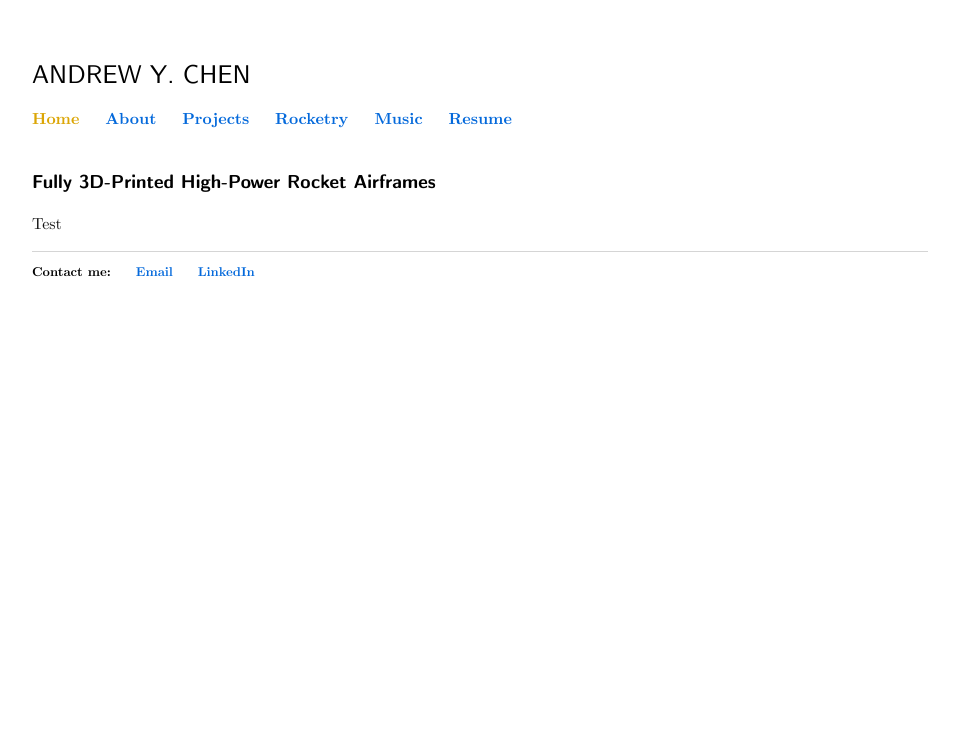
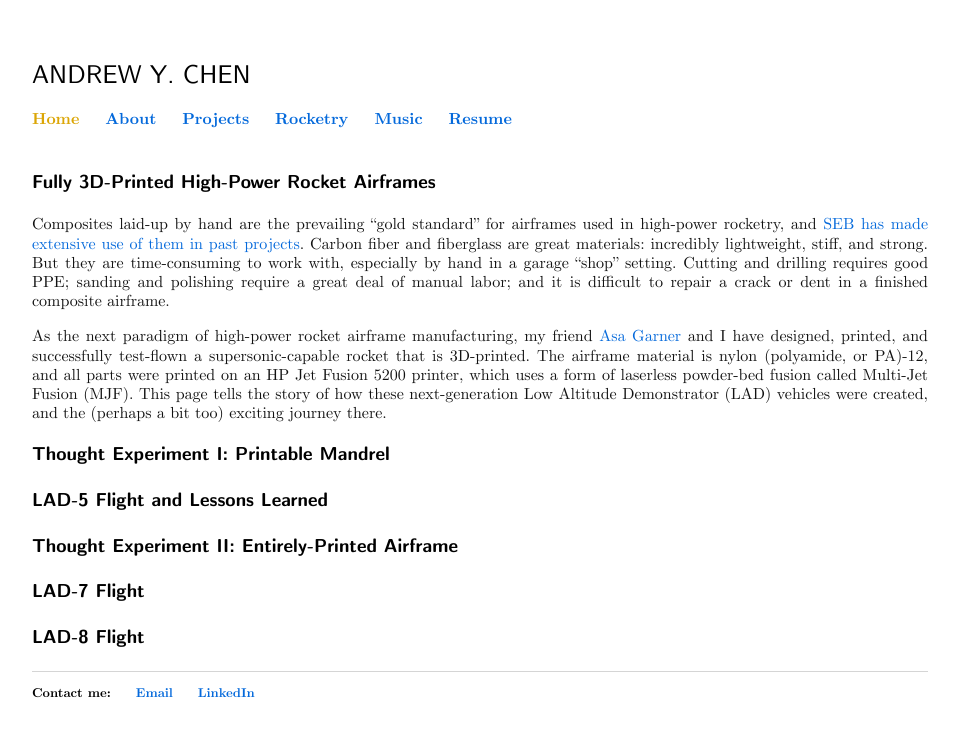
Before and after one commit to carbonheliumnitrogen/carbonheliumnitrogen.github.io, a Jekyll site: the page built from lad.html, in a window 1280 px wide. Shown: the top 737 px of the page, without its empty margins (160-1119 px from the left). Built offline with Jekyll 4.4.1, drawn with Linux system fonts in a browser that asks for light colours.

Commit message:
asdfsadf

```diff
--- a/lad.html
+++ b/lad.html
@@ -52,7 +52,21 @@ title: 3D-Printed Rockets
     <div>
 
         <h3>Fully 3D-Printed High-Power Rocket Airframes</h3>
-        <p> Test </p>
+        <p> Composites laid-up by hand are the prevailing “gold standard” for airframes used in high-power rocketry, and <a href=”seb.html”>SEB has made extensive use of them in past projects</a>. Carbon fiber and fiberglass are great materials: incredibly lightweight, stiff, and strong. But they are time-consuming to work with, especially by hand in a garage “shop” setting. Cutting and drilling requires good PPE; sanding and polishing require a great deal of manual labor; and it is difficult to repair a crack or dent in a finished composite airframe. </p>
+<p> As the next paradigm of high-power rocket airframe manufacturing, my friend <a href=https://www.asagarner.com/>Asa Garner</a> and I have designed, printed, and successfully test-flown a supersonic-capable rocket that is </em entirely> 3D-printed. The airframe material is nylon (polyamide, or PA)-12, and all parts were printed on an HP Jet Fusion 5200 printer, which uses a form of laserless powder-bed fusion called Multi-Jet Fusion (MJF). This page tells the story of how these next-generation Low Altitude Demonstrator (LAD) vehicles were created, and the (perhaps a bit too) exciting journey there. </p>
+<h3> Thought Experiment I: Printable Mandrel </h3>
+<p> </p>
+<h3> LAD-5 Flight and Lessons Learned </h3>
+<p> </p>
+<h3> Thought Experiment II: Entirely-Printed Airframe </h3>
+<p> </p>
+<h3> LAD-7 Flight </h3>
+<p> </p>
+<h3> LAD-8 Flight </h3>
+<p> </p>
+
+
+
 
     </div>
 </body>
```
